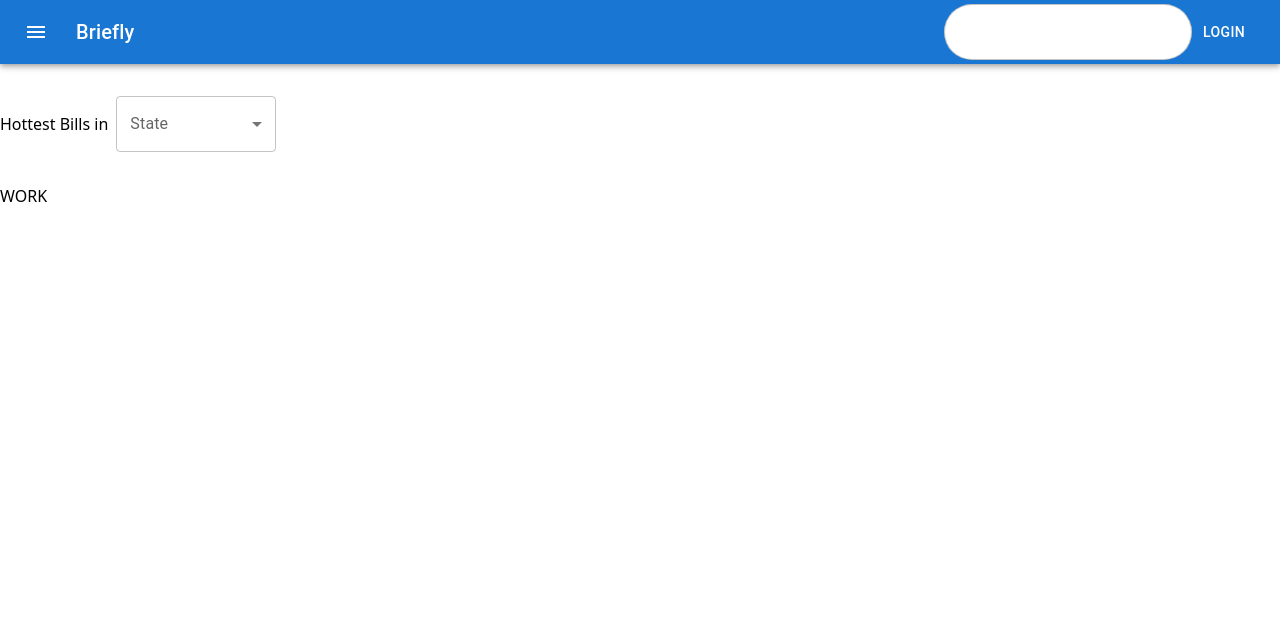
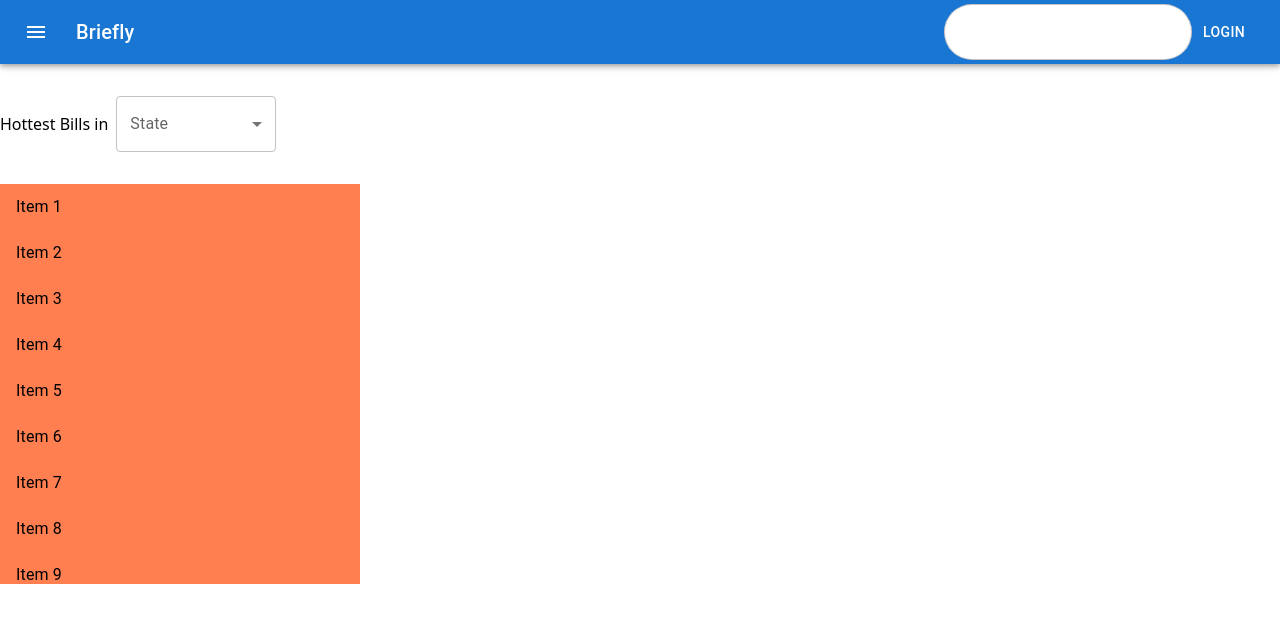
Before and after one commit to maxgonick/briefly, a Next.js app: page / in a window 1280 px wide. Shown: the top 622 px of the page. Built offline with nearby package versions, Linux system fonts and the light colour scheme.

Commit message:
virtualized bill list

```diff
--- a/package.json
+++ b/package.json
@@ -24,6 +24,7 @@
     "postcss": "8.4.23",
     "react": "18.2.0",
     "react-dom": "18.2.0",
+    "react-window": "^1.8.9",
     "tailwindcss": "3.3.1",
     "typescript": "5.0.4"
   }
--- a/src/pages/index.tsx
+++ b/src/pages/index.tsx
@@ -2,10 +2,20 @@ import Image from "next/image";
 import { Inter } from "next/font/google";
 import { useState } from "react";
 import Header from "@/components/Header";
-import styles from "@/styles/Navbar.module.css";
-import { FormControl, Select, InputLabel, MenuItem } from "@mui/material";
-import Footer from '@/components/Footer'
-import EmailCallTabs from '@/components/EmailCallTabs'
+import styles from "@/styles/Index.module.css";
+import {
+  FormControl,
+  Select,
+  InputLabel,
+  MenuItem,
+  ListItem,
+  ListItemText,
+  ListItemButton,
+  Box,
+} from "@mui/material";
+import Footer from "@/components/Footer";
+import EmailCallTabs from "@/components/EmailCallTabs";
+import { FixedSizeList, ListChildComponentProps } from "react-window";
 
 const inter = Inter({ subsets: ["latin"] });
 
@@ -16,7 +26,19 @@ export default function Home() {
     setState(event.target.value as string);
   };
 
+  const renderRow = (props: ListChildComponentProps) => {
+    const { index, style } = props;
     return (
+      <ListItem style={style} key={index} component="div" disablePadding>
+        <ListItemButton>
+          <ListItemText primary={`Item ${index + 1}`} />
+        </ListItemButton>
+      </ListItem>
+    );
+  };
+
+  return (
+    <>
       <div className={styles.main}>
         <Header />
         <div className={styles.middle}>
@@ -38,10 +60,20 @@ export default function Home() {
                 </Select>
               </FormControl>
             </div>
-          <div>WORK</div>
+            <Box className={styles.list}>
+              <FixedSizeList
+                height={400}
+                width={360}
+                itemSize={46}
+                itemCount={200}
+              >
+                {renderRow}
+              </FixedSizeList>
+            </Box>
           </div>
           {/* Right side */}
         </div>
       </div>
+    </>
   );
 }
--- a/src/styles/Navbar.module.css
+++ b/src/styles/Index.module.css
@@ -23,3 +23,10 @@
   align-items: center;
   gap: 0.5rem;
 }
+
+.list {
+  width: 100%;
+  height: 400;
+  max-width: 360;
+  background-color: coral;
+}
```
Also changed, not shown: 1 other file (tests, documents, lock files or other folders). Lines whose indentation alone changed are shown as unchanged.
